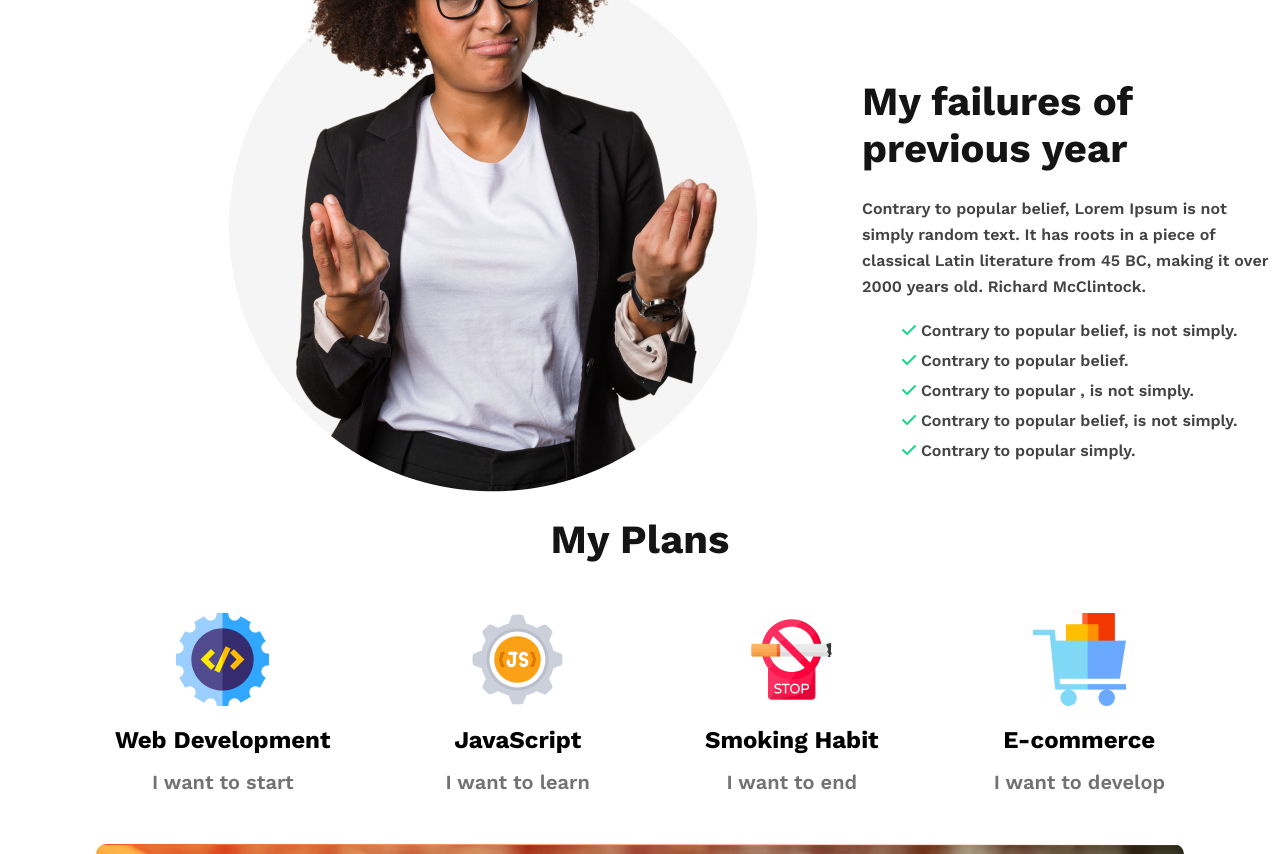
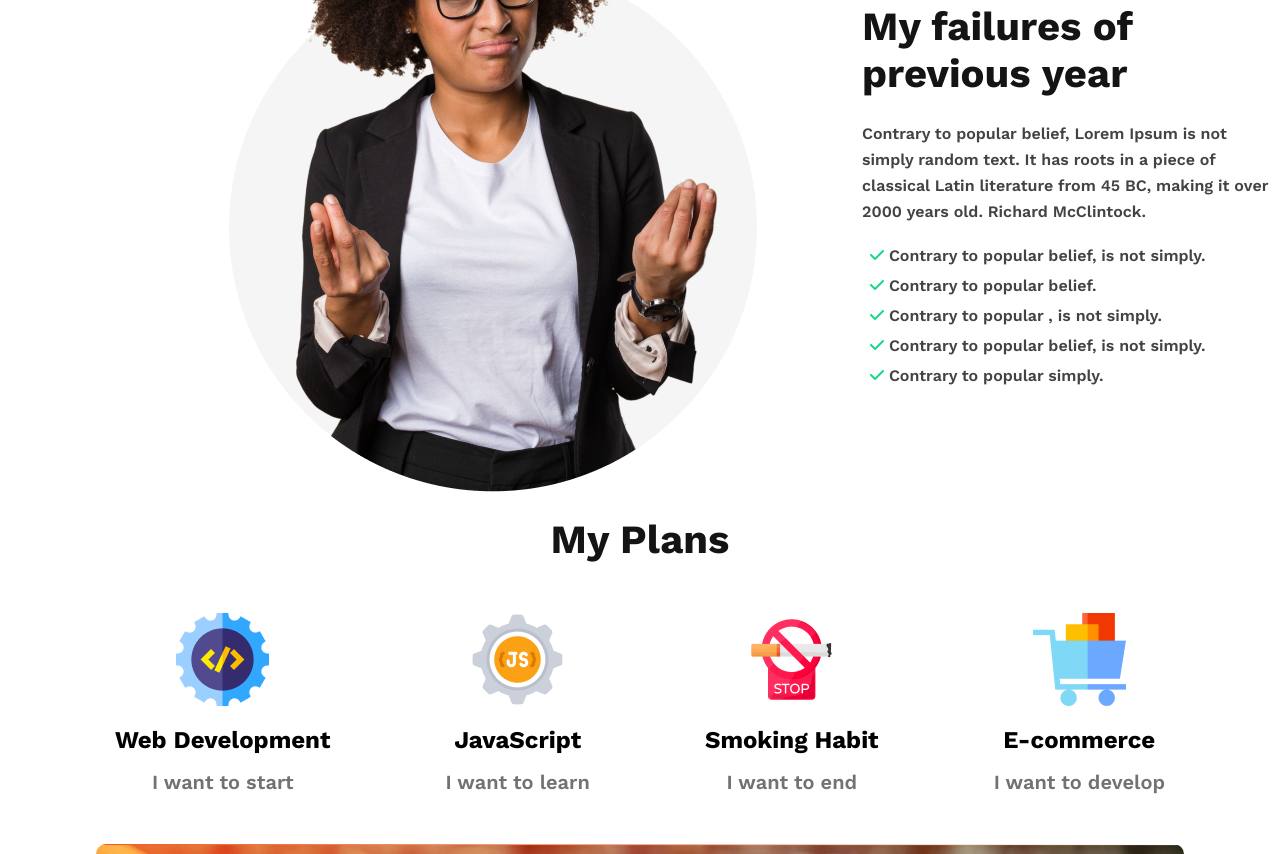
Before and after one commit to tasnianoor/New-Year-First-Assignment, a plain HTML site: page index.html in a window 1280 px wide. Shown: the part 1112-1966 px from the top of the page. Drawn offline with nearby package versions, Linux system fonts and the light colour scheme.

Commit message:
Final Commit Assignment

```diff
--- a/styles/assignment.css
+++ b/styles/assignment.css
@@ -69,12 +69,13 @@
   }
 .person-content ul {
     list-style: none;
-    position: absolute;
+    padding-left: 8px;
   }
 .person-content ul li {
     line-height: 30px;
     color: #444343;
     font-size: 16px;
+    padding-right: 20px;
   }
 .person-content ul li i {
     color: #16d887;
@@ -187,6 +188,7 @@ footer {
   }
   .left-side-content ul {
     list-style: none;
+    padding-left: 2px;
   }
   .left-side-content ul li {
     padding-bottom: 16px;
```
